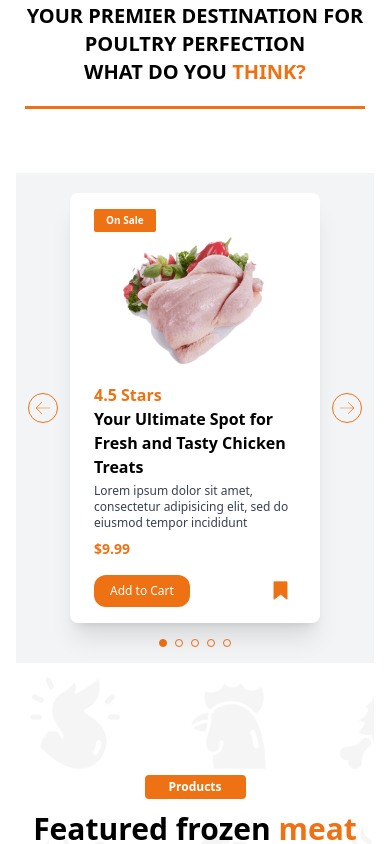
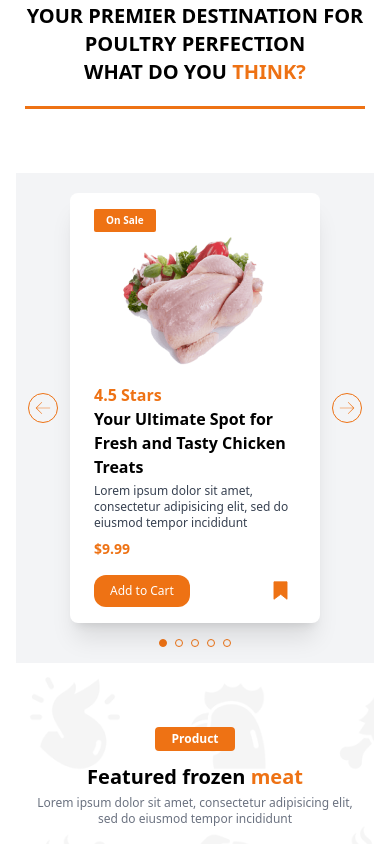
Before and after one commit to balongbui2k/ga-que-toi, a React (Vite) app: page / in a window 390 px wide. Shown: the part 1156-2000 px from the top of the page. Built offline with nearby package versions, Linux system fonts and the light colour scheme; the HTML template or start-up script is replaced by a standard one.

Commit message:
[chore]: create shop page

```diff
--- a/src/components/footer.jsx
+++ b/src/components/footer.jsx
@@ -4,6 +4,7 @@ import iconFacebook from "../assets/images/facebook-icon.png";
 import iconGoogle from "../assets/images/google-plus-icon.png";
 import iconTwitter from "../assets/images/twitter-icon.png";
 import iconInstagram from "../assets/images/instagram-icon.png";
+import { Link } from "react-router-dom";
 
 const Footer = () => {
   return (
@@ -31,9 +32,16 @@ const Footer = () => {
         </div>
         <div className="pb-4 md:pb-8 lg:pb-16">
           <div className="flex items-center container mx-auto justify-end px-6 text-white">
-            <p className="cursor-pointer hover:opacity-85">Home</p>
+            <Link to={`/`} className="cursor-pointer hover:opacity-85">
+              Home
+            </Link>
             <VerticalLine color={"white"} />
-            <p className="cursor-pointer hover:opacity-85">Shop</p>
+            <Link
+              to={`/shop-page`}
+              className="cursor-pointer hover:text-main-orange"
+            >
+              Shop
+            </Link>
             <VerticalLine color={"white"} />
             <p className="cursor-pointer hover:opacity-85">Contact</p>
             <VerticalLine color={"white"} />
--- a/src/components/header.jsx
+++ b/src/components/header.jsx
@@ -38,7 +38,12 @@ const Header = ({ onButtonClick }) => {
             Home
           </Link>
           <VerticalLine />
-          <p className="cursor-pointer hover:text-main-orange">Shop</p>
+          <Link
+            to={`/shop-page`}
+            className="cursor-pointer hover:text-main-orange"
+          >
+            Shop
+          </Link>
           <VerticalLine />
           <Link
             to={`/contact-page`}
@@ -47,8 +52,11 @@ const Header = ({ onButtonClick }) => {
             Contact
           </Link>
           <VerticalLine />
+
           <IconMarker className="mr-4 cursor-pointer hover:opacity-85" />
-          <IconCart className="cursor-pointer hover:opacity-85" />
+          <Link to={`/cart-page`}>
+            <IconCart className="cursor-pointer hover:opacity-85" />
+          </Link>
         </div>
       </div>
 
--- /dev/null
+++ b/src/components/product-list.jsx
@@ -0,0 +1,33 @@
+import { chickenProducts } from "../utils/food-data";
+import ProductCards from "./product-card";
+
+const ProductList = ({ categoryName, title, description }) => {
+  const lastSpaceIndex = title.lastIndexOf(" ");
+
+  const lastWord = title.slice(lastSpaceIndex + 1);
+  const restOfTitle = title.slice(0, lastSpaceIndex + 1);
+
+  return (
+    <div className="py-16">
+      <div className="flex items-center flex-col container mx-auto text-center px-4 pb-10">
+        <span className="text-xs py-1 text-white px-4 md:px-6 bg-main-orange rounded-[4px] font-semibold mb-3 lg:text-sm">
+          {categoryName}
+        </span>
+        <h1 className="text-xl font-extrabold mb-1 md:text-2xl lg:text-4xl">
+          {" "}
+          {restOfTitle}
+          <span className="text-main-orange">{lastWord}</span>
+        </h1>
+        <p className="text-xs text-gray-500 font-medium md:text-sm">
+          {description}
+        </p>
+      </div>
+
+      <div className=" container mx-auto flex gap-5 flex-col items-center sm:grid sm:grid-cols-2 lg:grid-cols-3 xl:grid-cols-4 2xl:grid-cols-5">
+        <ProductCards list={chickenProducts} />
+      </div>
+    </div>
+  );
+};
+
+export default ProductList;
--- a/src/components/side-bar.jsx
+++ b/src/components/side-bar.jsx
@@ -10,7 +10,12 @@ const SideBar = ({ isOpen }) => {
           </Link>
         </div>
         <div className="p-2 border-t border-gray-300 ">
-          <p className=" hover:text-main-orange ">Shop</p>
+          <Link
+            to={`/shop-page`}
+            className="cursor-pointer hover:text-main-orange"
+          >
+            Shop
+          </Link>
         </div>
         <div className="p-2 border-t border-gray-300  hover:text-main-orange ">
           <Link to={"/contact-page"} className=" hover:text-main-orange">
@@ -20,9 +25,7 @@ const SideBar = ({ isOpen }) => {
         <div className="p-2 border-t border-gray-300  hover:text-main-orange ">
           <p className=" hover:text-main-orange">Favorites</p>
         </div>
-        <div className="p-2 border-t border-gray-300  hover:text-main-orange ">
-          <p className="hover:text-main-orange">Cart</p>
-        </div>
+        <div className="p-2 border-t border-gray-300  hover:text-main-orange "></div>
         <div className="bg-main-orange text-white text-sm text-left p-2 ">
           <p>balongbui2k@gmail.com</p>
           <p>+84 916931268</p>
--- a/src/components/slider-custom.jsx
+++ b/src/components/slider-custom.jsx
@@ -23,14 +23,14 @@ const SliderCustom = ({ images }) => {
   };
 
   return (
-    <>
+    <div className="flex relative justify-center items-center">
       <img
         src={images[currentImageIndex]}
         className="w-full h-auto object-cover rounded-lg aspect-[3/1] brightness-[0.4] "
       />
       <div
-        className="text-white text-xs absolute top-[148px] leading-5 text-center
-              sm:top-48 sm:text-lg md:top-64 md:text-xl lg:text-2xl lg:top-72 xl:text-3xl xl:top-80 2xl:text-4xl 2xl:top-96"
+        className="text-white text-xs absolute leading-5 text-center
+                  sm:text-lg md:text-xl lg:text-2xl xl:text-3xl  2xl:text-4xl "
       >
         <p className="font-bold tracking-[0.36px] uppercase">
           Your Ultimate Spot for Fresh and <br />
@@ -48,7 +48,7 @@ const SliderCustom = ({ images }) => {
         </button>
         <div className="flex justify-center">{renderDots()}</div>
       </div>
-    </>
+    </div>
   );
 };
 
--- /dev/null
+++ b/src/pages/cart-page.jsx
@@ -0,0 +1,9 @@
+const CartPage = () => {
+  return (
+    <div>
+      <p>sdsd</p>
+    </div>
+  );
+};
+
+export default CartPage;
--- a/src/pages/home.jsx
+++ b/src/pages/home.jsx
@@ -6,17 +6,18 @@ import { IconExplore } from "../components/icons";
 import layer from "../assets/images/layer.png";
 import tom from "../assets/images/tom.png";
 import { HorizontalLine } from "../components/line";
-import ProductCards from "../components/product-card";
 import productBg from "../assets/images/bg-product.png";
-import { chickenProducts } from "../utils/food-data";
 import QualityCard from "../components/quality-card";
 import { qualityFood, qualityList } from "../utils/quality-data";
 import iconCheck from "../assets/images/icon-check.png";
 import SliderCustom from "../components/slider-custom";
 import ProductSliderCustom from "../components/product-slider-custom";
+import ProductList from "../components/product-list";
 
 const Home = () => {
   const images = [introBackground, introBackground2, introBackground3];
+  const categoryDescription =
+    "Lorem ipsum dolor sit amet, consectetur adipisicing elit, sed do eiusmod tempor incididunt";
 
   return (
     <div>
@@ -106,24 +107,12 @@ const Home = () => {
       </div>
 
       <div className="food-card-background">
-        <div className=" pt-28 flex items-center flex-col container mx-auto text-center px-4 ">
-          <span className="text-xs py-1 text-white px-6 bg-main-orange rounded-[4px] font-semibold mb-3 lg:text-sm">
-            Products
-          </span>
-          <h1 className="text-3xl font-extrabold mb-1 lg:text-4xl">
-            Featured frozen <span className="text-main-orange">meat</span>{" "}
-          </h1>
-          <p className="text-xs text-gray-500 font-medium md:text-sm">
-            Lorem ipsum dolor sit amet, consectetur adipisicing elit, sed do
-            eiusmod tempor incididunt
-          </p>
-        </div>
+        <ProductList
+          categoryName={"Product"}
+          title={"Featured frozen meat"}
+          description={categoryDescription}
+        />
 
-        <div className="my-28 container mx-auto flex gap-5 flex-col items-center sm:grid sm:grid-cols-2 lg:grid-cols-3 xl:grid-cols-4 2xl:grid-cols-5">
-          <ProductCards list={chickenProducts} />
-        </div>
-
-        {/* High-quality-meat */}
         <section className="quality-background flex w-full h-auto">
           <div className="m-8 lg:flex ">
             <div className="lg:flex-1 lg:px-10 lg:py-9">
--- /dev/null
+++ b/src/pages/shop-page.jsx
@@ -0,0 +1,35 @@
+import shopPageBackground from "../assets/images/shop-bg.png";
+import { HorizontalLine } from "../components/line";
+import ProductList from "../components/product-list";
+
+const ShopPage = () => {
+  return (
+    <div className="container mx-auto ">
+      <div className="relative flex items-center justify-center">
+        <img src={shopPageBackground} className="rounded brightness-30" />
+        <p className="uppercase absolute text-white font-bold text-xl md:text-2xl xl:text-3xl">
+          Shop
+        </p>
+      </div>
+
+      <div className="food-card-background">
+        <ProductList
+          categoryName={"Categories"}
+          title={"Our frozen cuts chicken"}
+        />
+
+        <ProductList
+          categoryName={"Related Products"}
+          title={"Display your category here"}
+          description={" lorem ipsum dolor sit amet, consectetur adip"}
+        />
+
+        <div className="pb-16">
+          <HorizontalLine />
+        </div>
+      </div>
+    </div>
+  );
+};
+
+export default ShopPage;
--- a/src/router/path-constants.jsx
+++ b/src/router/path-constants.jsx
@@ -2,4 +2,6 @@ export const PathConstants = {
   HOME: "/",
   LOG_IN: "/login-page",
   CONTACT: "/contact-page",
+  SHOP: "/shop-page",
+  CART_PAGE: "/cart-page",
 };
```
Also changed, not shown: src/router/index.jsx (+6 -2 lines).
